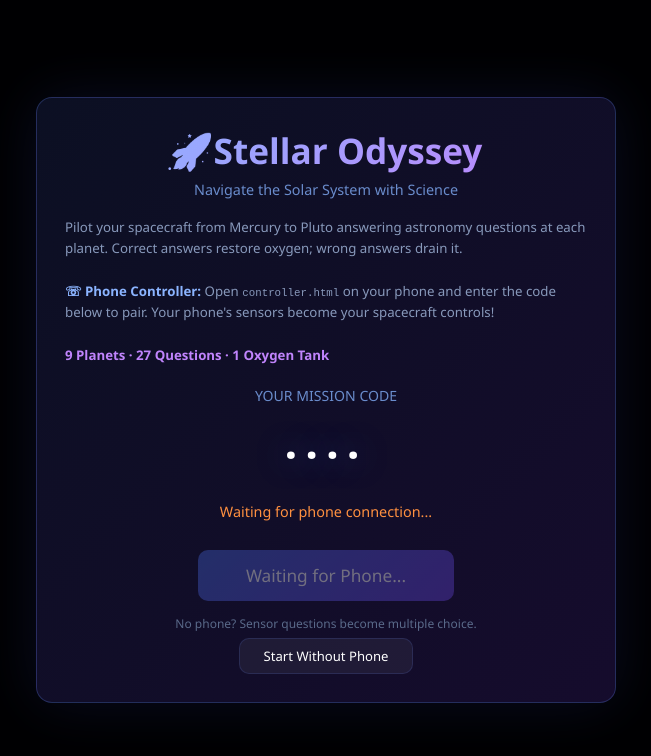
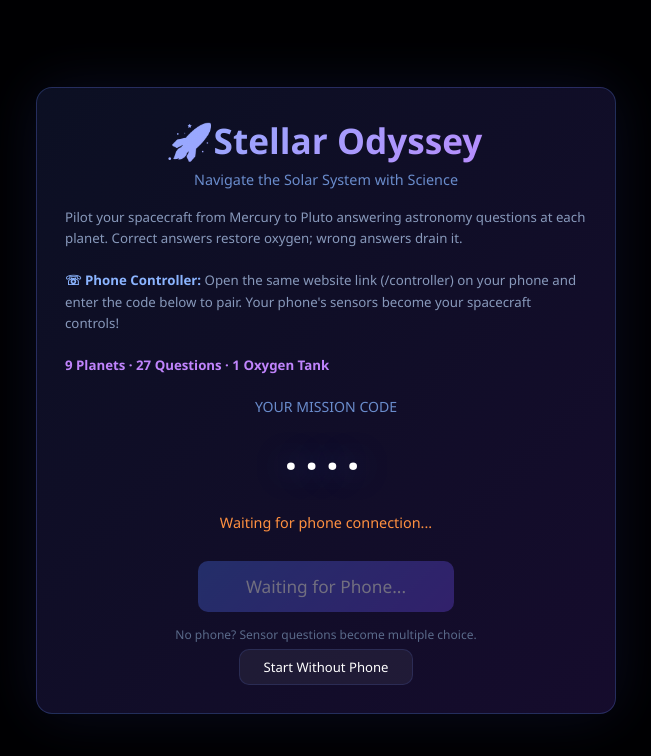
Before and after one commit to jeinjein60/Stellar-Odyssey, a plain HTML site: page index.html in a window 1280 px wide. Shown: the whole page, without its empty margins (314-965 px from the left). Drawn offline with Linux system fonts and the light colour scheme; a script that the page names is missing.

Commit message:
little fix

```diff
--- a/index.html
+++ b/index.html
@@ -115,7 +115,7 @@ canvas { display: block; position: fixed; top: 0; left: 0; z-index: 0; pointer-e
     <div style="color:#8899bb;font-size:0.83em;line-height:1.6;margin-bottom:20px;text-align:left">
       Pilot your spacecraft from Mercury to Pluto answering astronomy questions at each planet.
       Correct answers restore oxygen; wrong answers drain it.<br><br>
-      <strong style="color:#8bb4ff">☏ Phone Controller:</strong> Open <code>controller.html</code> on your phone and enter the code below to pair.
+      <strong style="color:#8bb4ff">☏ Phone Controller:</strong> Open the same website link (/controller) on your phone and enter the code below to pair.
       Your phone's sensors become your spacecraft controls!<br><br>
       <strong style="color:#c084fc">9 Planets · 27 Questions · 1 Oxygen Tank</strong>
     </div>
```
